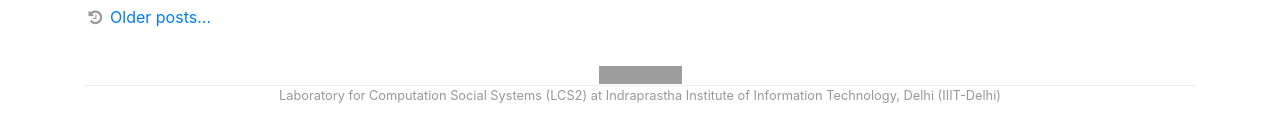
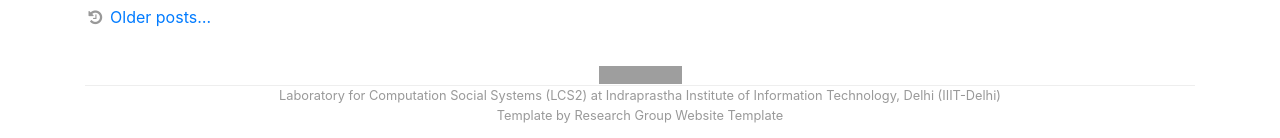
Before and after one commit to LCS2-IIITD/webpage, a Jekyll site: the page built from index.html, in a window 1280 px wide. Shown: the part 1370-1508 px from the top of the page. Built offline with Jekyll 4.4.1, drawn with Linux system fonts in a browser that asks for light colours; grey boxes are pictures that could not be loaded.

Commit message:
Thanks to original creator

```diff
--- a/_layouts/default.html
+++ b/_layouts/default.html
@@ -80,8 +80,7 @@
                 <p>
                     <a href="http://lcs2.iiitd.edu.in/">Laboratory for Computation Social Systems (LCS2)</a>
                     at
-                    <a href="http://www.iiitd.ac.in/">Indraprastha Institute of Information Technology, Delhi (IIIT-Delhi)</a>
-                </p>
+                    <a href="http://www.iiitd.ac.in/">Indraprastha Institute of Information Technology, Delhi (IIIT-Delhi)</a><br/>Template by <a href="https://github.com/uwsampa/research-group-web">Research Group Website Template</a> </p>
             </div>
 
         </div> <!-- /container -->
```
